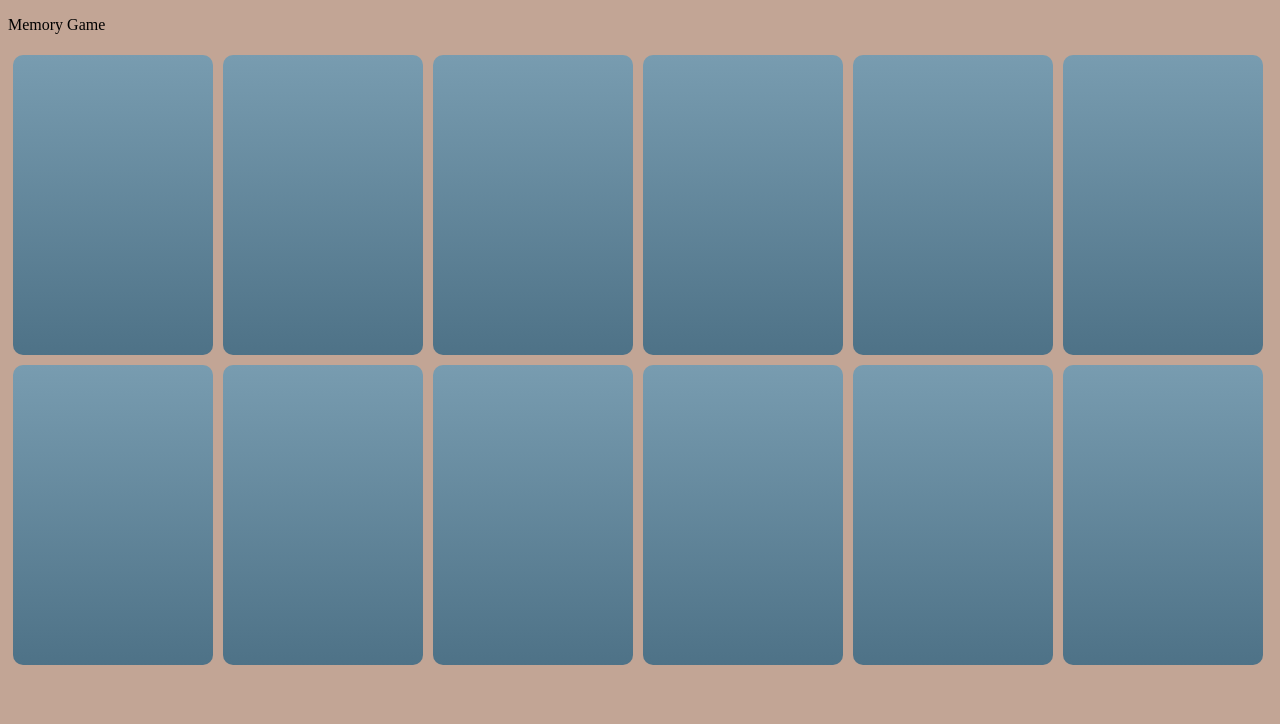
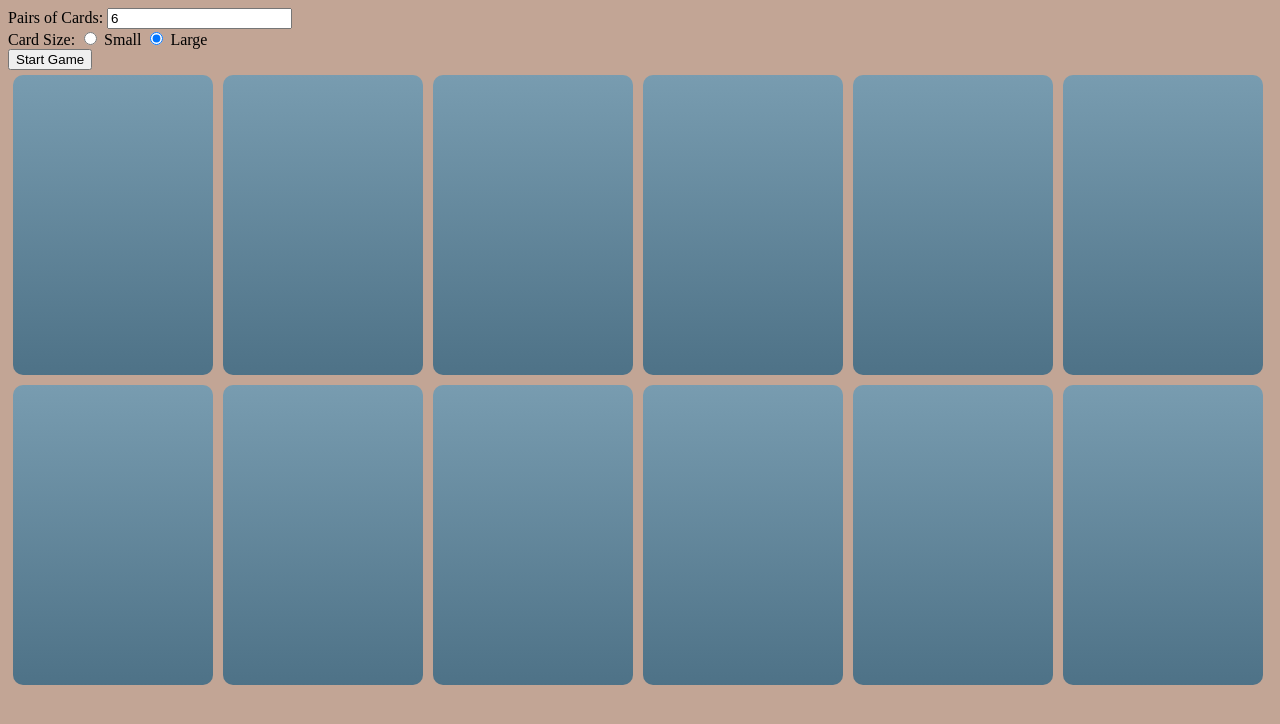
Before and after one commit to SerenFowler/SerenFowler.github.io, a plain HTML site: page memory.html in a window 1280 px wide. Drawn offline with Linux system fonts and the light colour scheme.

Commit message:
Add files via upload

```diff
--- a/memory.html
+++ b/memory.html
@@ -4,7 +4,25 @@
     <script src="./Resources/memory.js" defer></script>
 </head>
 <body id="body">
-    <p>Memory Game</p>
-    <div id="card-holder">
+    <form id="game-start-buttons">
+        <section class="button">
+            <label for="num-pairs">Pairs of Cards:</label>
+            <input type="number" name="num-pairs" id="num-pairs" value="6" required>
+        </section>
+        <section class="button">
+            <span>Card Size:</span>
+            <input type="radio" name="card-size" id="small" value="small">
+            <label for="small">Small</label>
+
+            <input type="radio" name="card-size" is="large" value="large" checked>
+            <label for="large">Large</label>
+        </section>
+        <section class="button">
+            <input type="submit" value="Start Game" id="start-button">
+        </section>
+    </form>
+
+
+    <div id="card-holder" role="presentation">
     </div>
 </body>
```
